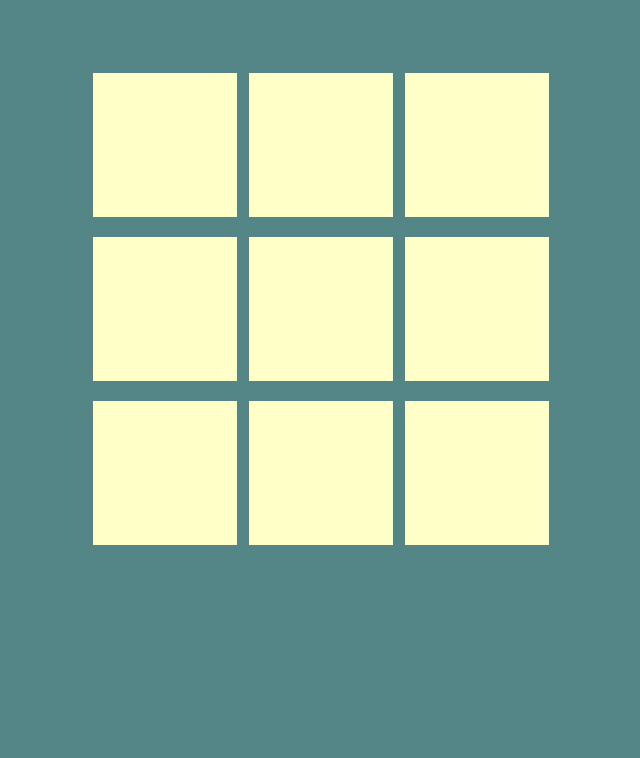
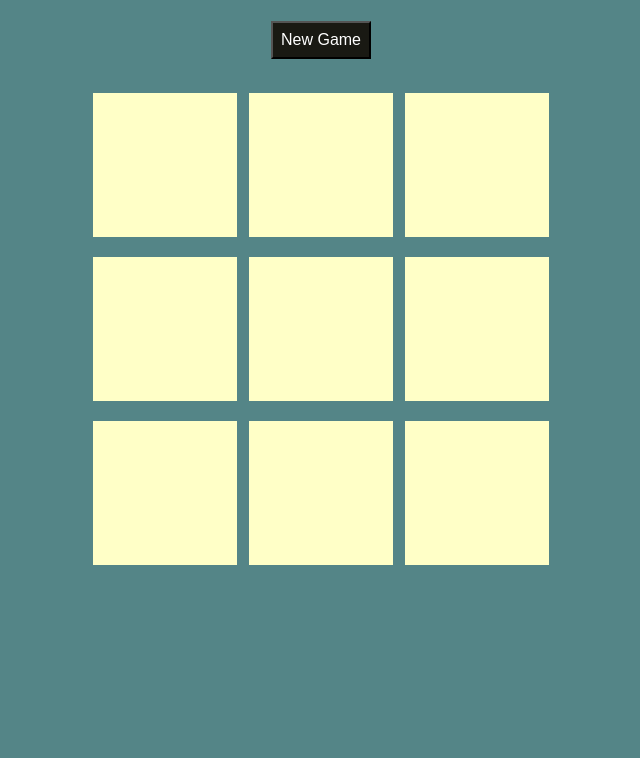
Before and after one commit to abdullahars227/TicTacToe, a plain HTML site: page index.html in a window 1280 px wide. Shown: the part 42-800 px from the top of the page, without its empty margins (319-959 px from the left). Drawn offline with Linux system fonts and the light colour scheme.

Commit message:
Update index.html

```diff
--- a/index.html
+++ b/index.html
@@ -15,6 +15,7 @@
             <br>
             <button id="new-btn">New Game</button>
         </div>
+          <button id="new-btn">New Game</button>
         <br><br>
 
         <div class="container">
```
